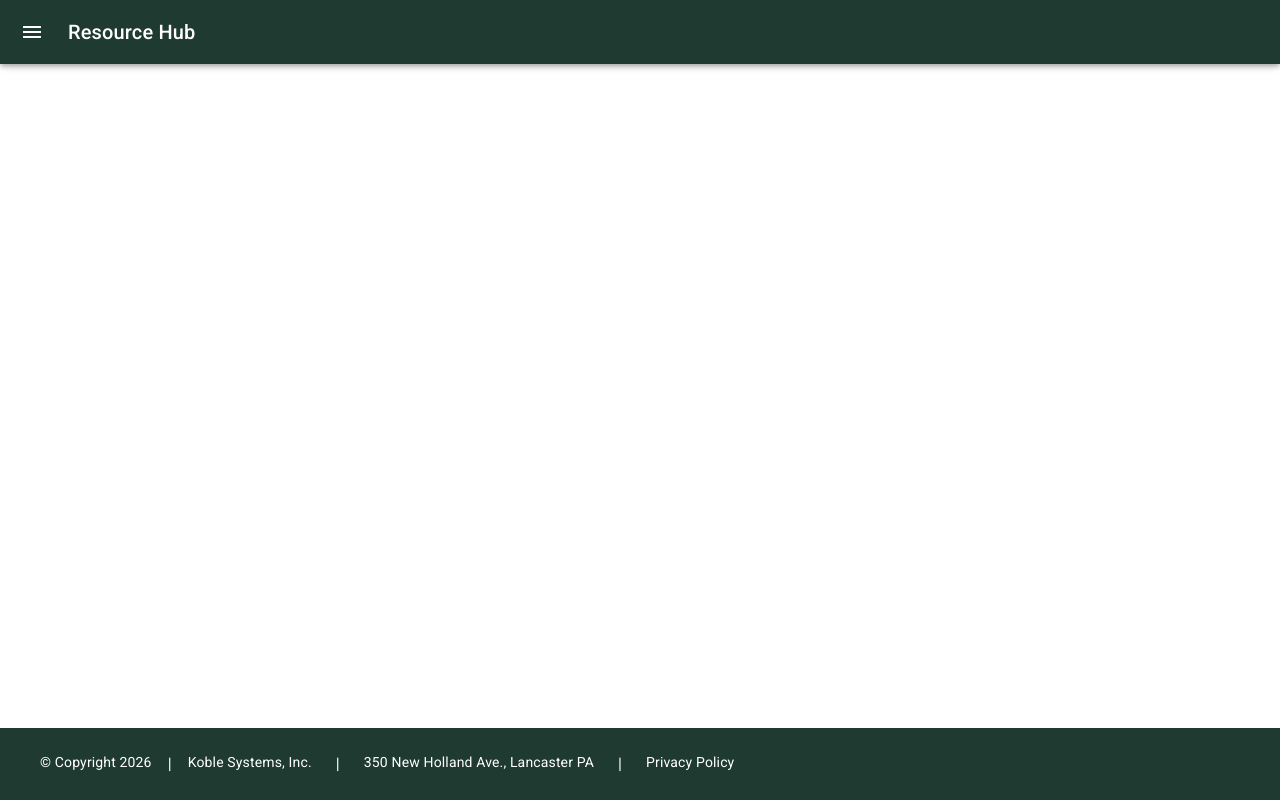
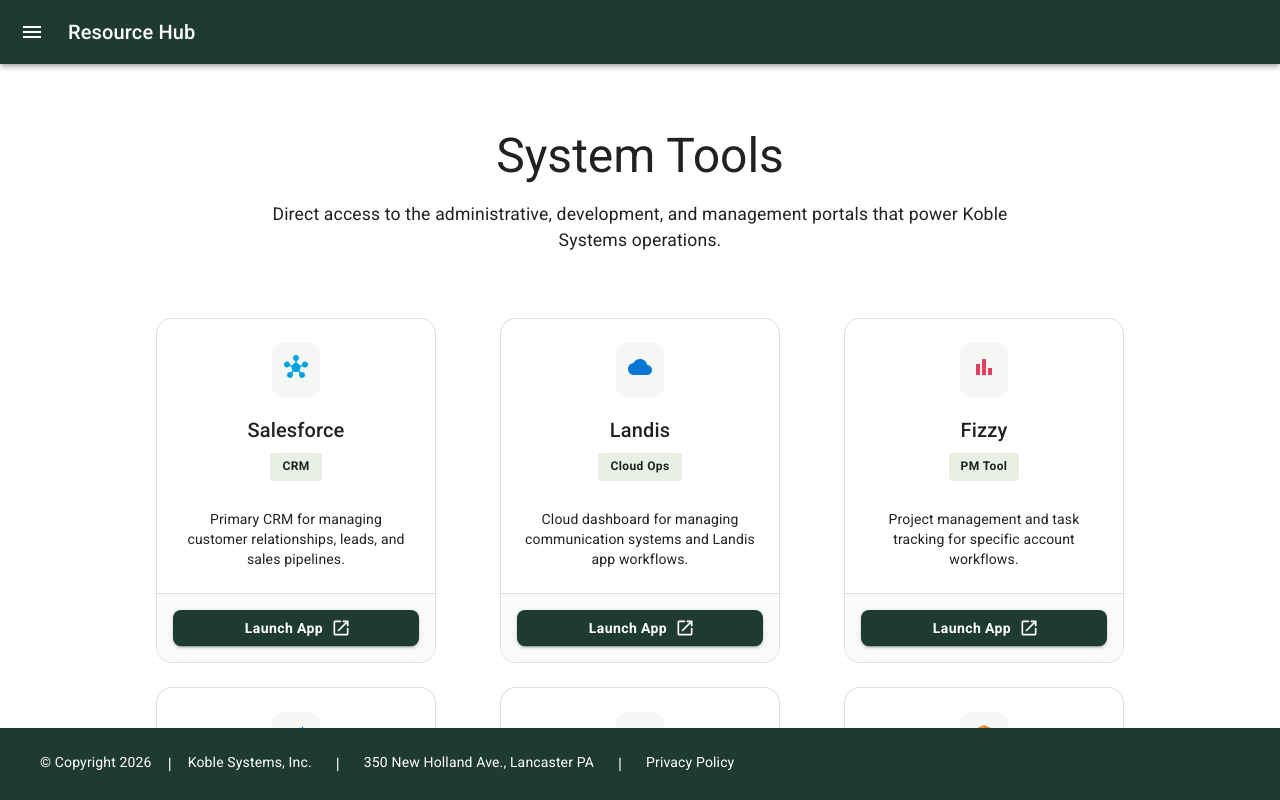
Before and after one commit to mevans-koble/resources, a React (Vite) app: page /tools in a window 1280 px wide. Built offline with nearby package versions, Linux system fonts and the light colour scheme.

Commit message:
added more content

```diff
--- a/src/App.jsx
+++ b/src/App.jsx
@@ -19,6 +19,7 @@
 import Strengths from './assets/info/AnabaptistGTM/Strengths';
 import Customizations from './assets/info/KobleConnect/Customizations';
 import KnowledgeBase from './assets/info/KnowledgeBase';
+import Tools from './assets/info/Tools';
 
 export default function App() {
   const [mobileOpen, setMobileOpen] = useState(false);
@@ -71,6 +72,8 @@
               <Route path="/gtm-strengths" element={<Strengths />} />
               <Route path="/customizations" element={<Customizations />} />
               <Route path="/knowledge" element={<KnowledgeBase />} />
+              <Route path="/tools" element={<Tools />} />
+
 
             </Routes>
           </Box>
--- a/src/assets/components/NavBar.jsx
+++ b/src/assets/components/NavBar.jsx
@@ -14,6 +14,7 @@
 import LandscapeIcon from '@mui/icons-material/Landscape';
 import DevicesIcon from '@mui/icons-material/Devices';
 import SchoolIcon from '@mui/icons-material/School';
+import ConstructionIcon from '@mui/icons-material/Construction';
 import { Link, useLocation } from 'react-router-dom';
 
 const drawerWidth = 240;
@@ -58,6 +59,19 @@
           >
             <ListItemIcon><SchoolIcon /></ListItemIcon>
             <ListItemText primary="Knowledge" />
+          </ListItemButton>
+        </ListItem>
+
+          <Divider sx={{ my: 1 }} />
+
+        <ListItem disablePadding>
+          <ListItemButton
+            component={Link} to="/tools"
+            onClick={onDrawerToggle}
+            selected={location.pathname === '/tools'}
+          >
+            <ListItemIcon><ConstructionIcon /></ListItemIcon>
+            <ListItemText primary="Tools" />
           </ListItemButton>
         </ListItem>
 
--- a/src/assets/info/Home.jsx
+++ b/src/assets/info/Home.jsx
@@ -5,49 +5,60 @@
   CardActionArea, Stack, Paper, Divider, Chip
 } from '@mui/material';
 import {
-  Description, Gavel, MenuBook, AccountTree,
-  Verified, AutoFixHigh, LibraryBooks, Settings
+  Description,
+  Build,
+  LibraryBooks,
+  MenuBook,
+  AccountTree,
+  CompareArrows,
+  AutoFixHigh,
+  Explore
 } from '@mui/icons-material';
+import PeopleAltIcon from '@mui/icons-material/PeopleAlt';
+import FitnessCenterIcon from '@mui/icons-material/FitnessCenter';
 
 const Home = () => {
-  // Main Categories - easy to add more here
+  // Main Pillars: Knowledge, Koble Connect, Tools
   const sections = [
+    {
+      title: "Knowledge Base",
+      subtitle: "Research & Documentation",
+      desc: "Centralized access to EBMS guides, Boggle, SharePoint libraries, and team OneNote.",
+      path: "/resources",
+      icon: <LibraryBooks sx={{ fontSize: 32 }} />,
+      color: "#2c5282" // Professional Blue
+    },
+     {
+      title: "System Tools",
+      subtitle: "Active Portals",
+      desc: "Direct links to Salesforce, Landis, Cloudflare, Azure Repos, and API monitoring.",
+      path: "/tools",
+      icon: <Build sx={{ fontSize: 32 }} />,
+      color: "#95ab63" // Koble Light Green
+    },
     {
       title: "Koble Connect",
       subtitle: "Internal Culture",
-      desc: "Mission, Pillars, and People Principles that define who we are.",
+      desc: "Our mission, people principles, and the history that defines our company identity.",
       path: "/about",
       icon: <Description sx={{ fontSize: 32 }} />,
-      color: "#1f3a30"
+      color: "#1f3a30" // Koble Dark Green
     },
-    {
-      title: "Anabaptist GTM",
-      subtitle: "Market Strategy",
-      desc: "Strategy, competitive landscape, and strengths for the Anabaptist segment.",
-      path: "/gtm-overview",
-      icon: <Gavel sx={{ fontSize: 32 }} />,
-      color: "#95ab63"
-    },
-    {
-      title: "Documentation",
-      subtitle: "Technical & Ops",
-      desc: "Standard Operating Procedures, technical guides, and system manuals.",
-      path: "/docs", // Future path
-      icon: <LibraryBooks sx={{ fontSize: 32 }} />,
-      color: "#2c5282" // Blue tone to differentiate
-    }
+
   ];
 
+  // Updated Quick Links for GTM Strategy and Utilities
   const quickLinks = [
-    { title: "Glossary", path: "/glossary", icon: <MenuBook /> },
-    { title: "Processes", path: "/business", icon: <AccountTree /> },
-    { title: "Strengths", path: "/gtm-strengths", icon: <Verified /> },
-    { title: "Customizations", path: "/customizations", icon: <AutoFixHigh /> },
+      { title: "Glossary", path: "/glossary", icon: <MenuBook /> },
+      { title: "People and Principles", path: "/peopleprinciples", icon: <PeopleAltIcon /> },
+      { title: "Products", path: "/products", icon: <Explore /> },
+      { title: "Competitors", path: "/gtm-compland", icon: <CompareArrows /> },
+      { title: "Strengths", path: "/gtm-strengths", icon: <FitnessCenterIcon /> },
   ];
 
   return (
     <Container maxWidth="lg" sx={{ mt: 8, mb: 8 }}>
-      {/* HEADER SECTION */}
+      {/* HEADER SECTION - Centered Standard */}
       <Box sx={{
         textAlign: 'center',
         mb: 8,
@@ -58,9 +69,9 @@
         <Typography variant="h2" fontWeight="800" color="#1f3a30" gutterBottom sx={{ fontSize: { xs: '2.5rem', md: '3.75rem' } }}>
           Resource Hub
         </Typography>
-        <Typography variant="h5" color="text.secondary" sx={{ maxWidth: 700, lineHeight: 1.6 }}>
+        <Typography variant="h5" color="text.secondary" sx={{ maxWidth: 750, lineHeight: 1.6 }}>
           The centralized intelligence center for Koble Systems.
-          Access internal culture, market strategy, and technical resources.
+          Manage your tools, access shared knowledge, and connect with our culture.
         </Typography>
       </Box>
 
@@ -110,13 +121,12 @@
         ))}
       </Grid>
 
-      {/* QUICK ACCESS TOOLS */}
       <Box sx={{ width: '100%' }}>
         <Divider sx={{ mb: 6 }}>
-          <Chip label="UTILITIES & QUICK LINKS" sx={{ fontWeight: 'bold', color: '#1f3a30', px: 2 }} />
+          <Chip label="STRATEGY & QUICK ACCESS" sx={{ fontWeight: 'bold', color: '#1f3a30', px: 2 }} />
         </Divider>
 
-        <Grid container spacing={3} justifyContent="center">
+        <Grid container spacing={3} justifyContent="center" sx={{justifyContent: 'center'}}>
           {quickLinks.map((link, i) => (
             <Grid item xs={6} sm={3} key={i} sx={{ display: 'flex', justifyContent: 'center' }}>
               <Paper
@@ -124,7 +134,7 @@
                 to={link.path}
                 variant="outlined"
                 sx={{
-                  width: '100%',
+                  width: '150px',
                   maxWidth: 200,
                   p: 3,
                   textAlign: 'center',
--- /dev/null
+++ b/src/assets/info/Tools.jsx
@@ -0,0 +1,157 @@
+import React from 'react';
+import {
+  Container, Typography, Box, Grid, Card, CardContent,
+  Divider, Button, Paper, Stack
+} from '@mui/material';
+import {
+  Build,
+  Launch,
+  Cloud,
+  BarChart,
+  Code,
+  Hub,
+  Security,
+  SettingsSuggest
+} from '@mui/icons-material';
+
+const Tools = () => {
+  const tools = [
+    {
+      title: "Salesforce",
+      desc: "Primary CRM for managing customer relationships, leads, and sales pipelines.",
+      link: "https://koblesystems.lightning.force.com/lightning/page/home",
+      icon: <Hub sx={{ color: '#00a1e0' }} />, // Salesforce Blue
+      tag: "CRM"
+    },
+    {
+      title: "Landis",
+      desc: "Cloud dashboard for managing communication systems and Landis app workflows.",
+      link: "https://cc.landis.cloud/app/main/dashboard",
+      icon: <Cloud sx={{ color: '#0078d4' }} />,
+      tag: "Cloud Ops"
+    },
+    {
+      title: "Fizzy",
+      desc: "Project management and task tracking for specific account workflows.",
+      link: "https://app.fizzy.do/6102307/",
+      icon: <BarChart sx={{ color: '#e4405f' }} />,
+      tag: "PM Tool"
+    },
+    {
+      title: "Fizzibility",
+      desc: "Specialized application for visibility and data analytics.",
+      link: "https://nice-dune-01849980f.7.azurestaticapps.net/",
+      icon: <SettingsSuggest sx={{ color: '#0078d4' }} />,
+      tag: "Analytics"
+    },
+    {
+      title: "API Monitor",
+      desc: "Real-time monitoring for client environment and API health.",
+      link: "https://canary.koblesystems.dev/dashboard",
+      icon: <Code sx={{ color: '#38b2ac' }} />,
+      tag: "DevOps"
+    },
+    {
+      title: "CloudFlare",
+      desc: "Network security and connector management for the Koble infrastructure.",
+      link: "https://dash.cloudflare.com/ece11a7c891e7956b6188b74460d5ec3/one/networks/connectors",
+      icon: <Security sx={{ color: '#f38020' }} />, // Cloudflare Orange
+      tag: "Security"
+    },
+    {
+      title: "Azure Repo",
+      desc: "Version control and source code management for EBMS-2XX development.",
+      link: "https://dev.azure.com/koblesystems/ebms-2XX/_versionControl",
+      icon: <Code sx={{ color: '#0078d4' }} />,
+      tag: "Development"
+    }
+  ];
+
+  return (
+    <Container maxWidth="lg" sx={{ mt: 5, mb: 8,  }}>
+      <Box sx={{ mb: 8, display: "flex", flexDirection: "column", alignItems: "center", textAlign: "center" }}>
+        <Typography variant="h3" fontWeight="800" color="#1f3a30" gutterBottom>
+          System Tools
+        </Typography>
+        <Typography variant="body1" color="text.secondary" sx={{ fontSize: '1.1rem', maxWidth: 800 }}>
+          Direct access to the administrative, development, and management portals
+          that power Koble Systems operations.
+        </Typography>
+      </Box>
+
+      <Grid container spacing={3} justifyContent="center" sx={{justifyContent: 'center'}}>
+        {tools.map((tool, i) => (
+          <Grid item key={i} sx={{ display: 'flex', justifyContent: 'center', flex: '0 0 auto', width: { xs: '100%', sm: '320px' } }}>
+            <Card
+              variant="outlined"
+              sx={{
+                width: '280px',
+                borderRadius: 4,
+                textAlign: 'center',
+                display: 'flex',
+                flexDirection: 'column',
+                transition: '0.3s',
+                '&:hover': { transform: 'translateY(-4px)', boxShadow: '0 8px 24px rgba(0,0,0,0.1)' }
+              }}
+            >
+              <CardContent sx={{ flexGrow: 1, p: 3 }}>
+                <Box sx={{ mb: 2, display: 'flex', justifyContent: 'center' }}>
+                  <Box sx={{ p: 1.5, bgcolor: '#f4f7f4', borderRadius: 3 }}>
+                    {tool.icon}
+                  </Box>
+                </Box>
+
+                <Typography variant="h6" fontWeight="bold" color="#1f3a30" gutterBottom>
+                  {tool.title}
+                </Typography>
+
+                <Typography variant="caption" sx={{ bgcolor: '#e8f0e6', px: 1.5, py: 0.5, borderRadius: 1, fontWeight: 'bold', mb: 2, display: 'inline-block' }}>
+                  {tool.tag}
+                </Typography>
+
+                <Typography variant="body2" color="text.secondary" sx={{ mt: 1.5, fontSize: '0.875rem' }}>
+                  {tool.desc}
+                </Typography>
+              </CardContent>
+
+              <Divider />
+
+              <Box sx={{ p: 2, bgcolor: '#f9fbf9' }}>
+                <Button
+                  fullWidth
+                  variant="contained"
+                  href={tool.link}
+                  target="_blank"
+                  rel="noopener noreferrer"
+                  endIcon={<Launch sx={{ fontSize: 14 }} />}
+                  sx={{
+                    bgcolor: '#1f3a30',
+                    borderRadius: 2,
+                    textTransform: 'none',
+                    fontWeight: 'bold',
+                    '&:hover': { bgcolor: '#2d5445' }
+                  }}
+                >
+                  Launch App
+                </Button>
+              </Box>
+            </Card>
+          </Grid>
+        ))}
+      </Grid>
+
+      <Box sx={{ display: 'flex', justifyContent: 'center', mt: 8 }}>
+        <Paper sx={{ p: 3, bgcolor: '#f4f7f4', borderRadius: 4, textAlign: 'center', maxWidth: 800, width: '100%', border: '1px dashed #ccc' }}>
+          <Stack direction="row" spacing={1} justifyContent="center" alignItems="center">
+            <Typography variant="body2" color="text.secondary">
+              Most tools require <strong>Single Sign-On (SSO)</strong> or specific Azure DevOps / Salesforce permissions.
+              Contact the Systems Admin if you encounter an access denied error.
+            </Typography>
+          </Stack>
+        </Paper>
+      </Box>
+    </Container>
+  );
+};
+
+export default Tools;
```
